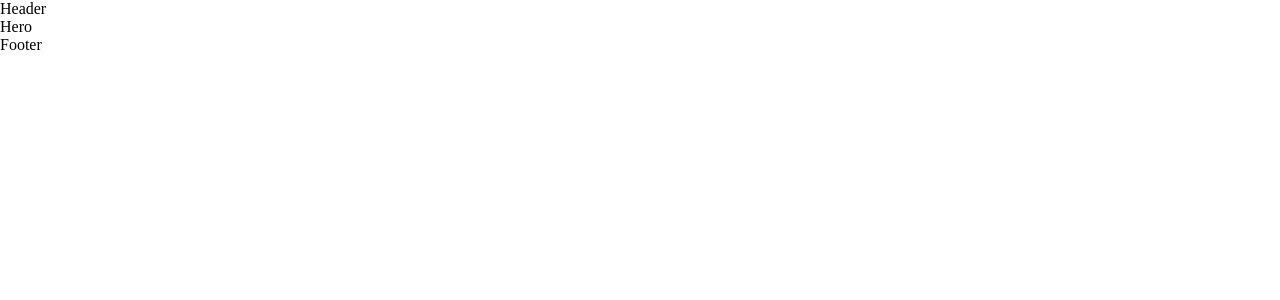
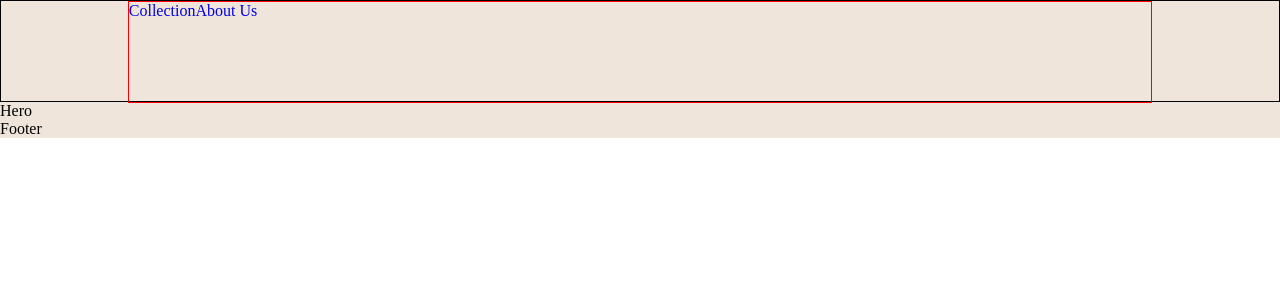
Before and after one commit to Baxa-1998/sadri, a React (Vite) app: page / in a window 1280 px wide. Shown: the top 300 px of the page. Built offline with nearby package versions, Linux system fonts and the light colour scheme.

Commit message:
first-commit

```diff
--- a/src/App.scss
+++ b/src/App.scss
@@ -11,3 +11,9 @@
   --background: #ffffff;
 
 }
+
+.wrapper{
+  width: 100%;
+  height: fit-content;
+  background: var(--primary-color);
+}
--- a/src/components/Header/Header.jsx
+++ b/src/components/Header/Header.jsx
@@ -1,7 +1,16 @@
 import React from 'react'
-
+import './header.scss'
 export const Header = () => {
   return (
-    <header>Header</header>
+    <header className='header'>
+      <div className='header__wrapper'>
+      <ul>
+        <li>
+          <a href="#collection">Collection</a>
+          <a href="#collection">About Us</a>
+        </li>
+      </ul>
+      </div>
+    </header>
   )
 }
--- a/src/components/Header/header.scss
+++ b/src/components/Header/header.scss
@@ -0,0 +1,11 @@
+.header{
+  height: 100px;
+  background: var(--primary-color);
+  border: 1px solid black;
+  .header__wrapper{
+    width: 80%;
+    height: 100%;
+    border: 1px solid red;
+    margin: 0 auto;
+  }
+}
```
